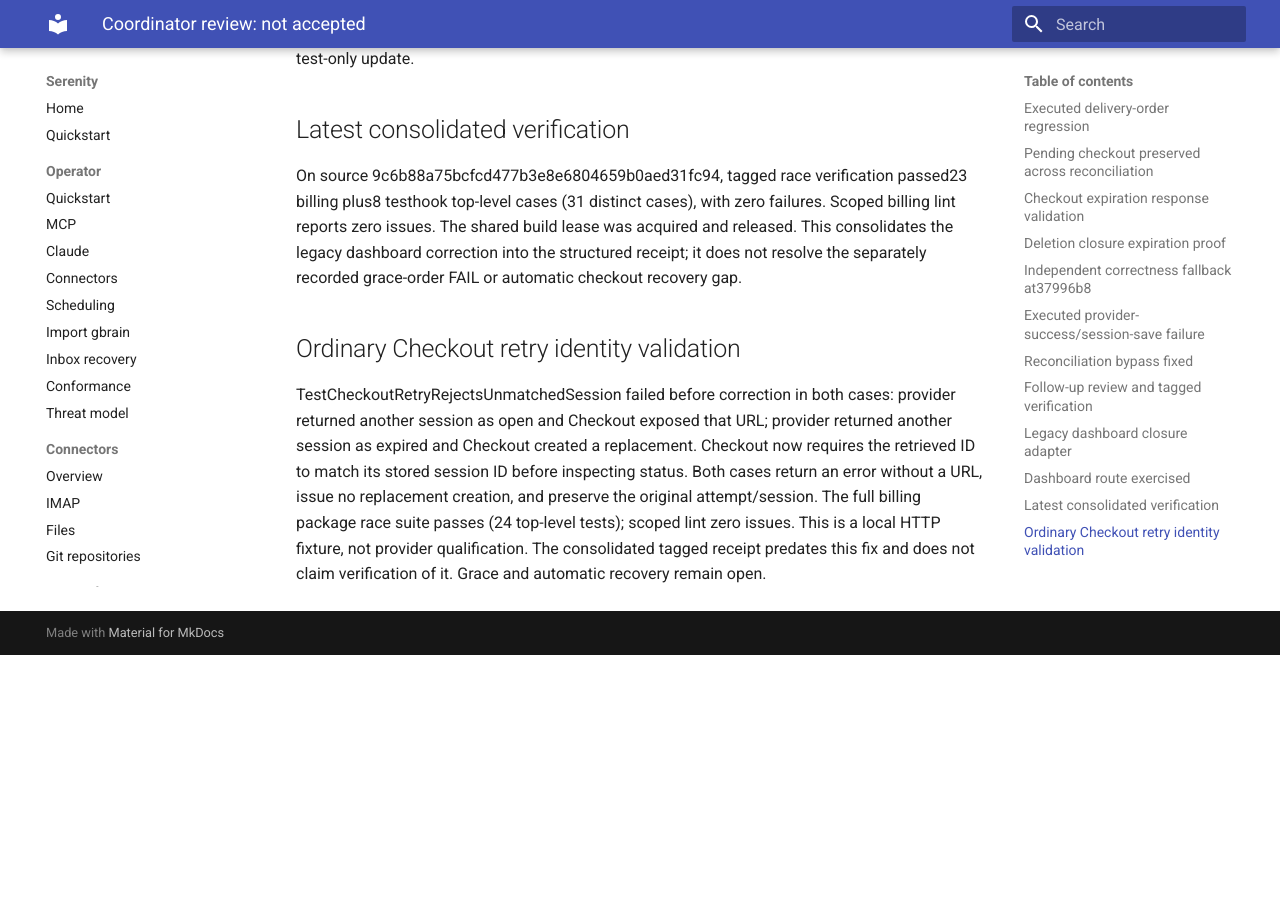
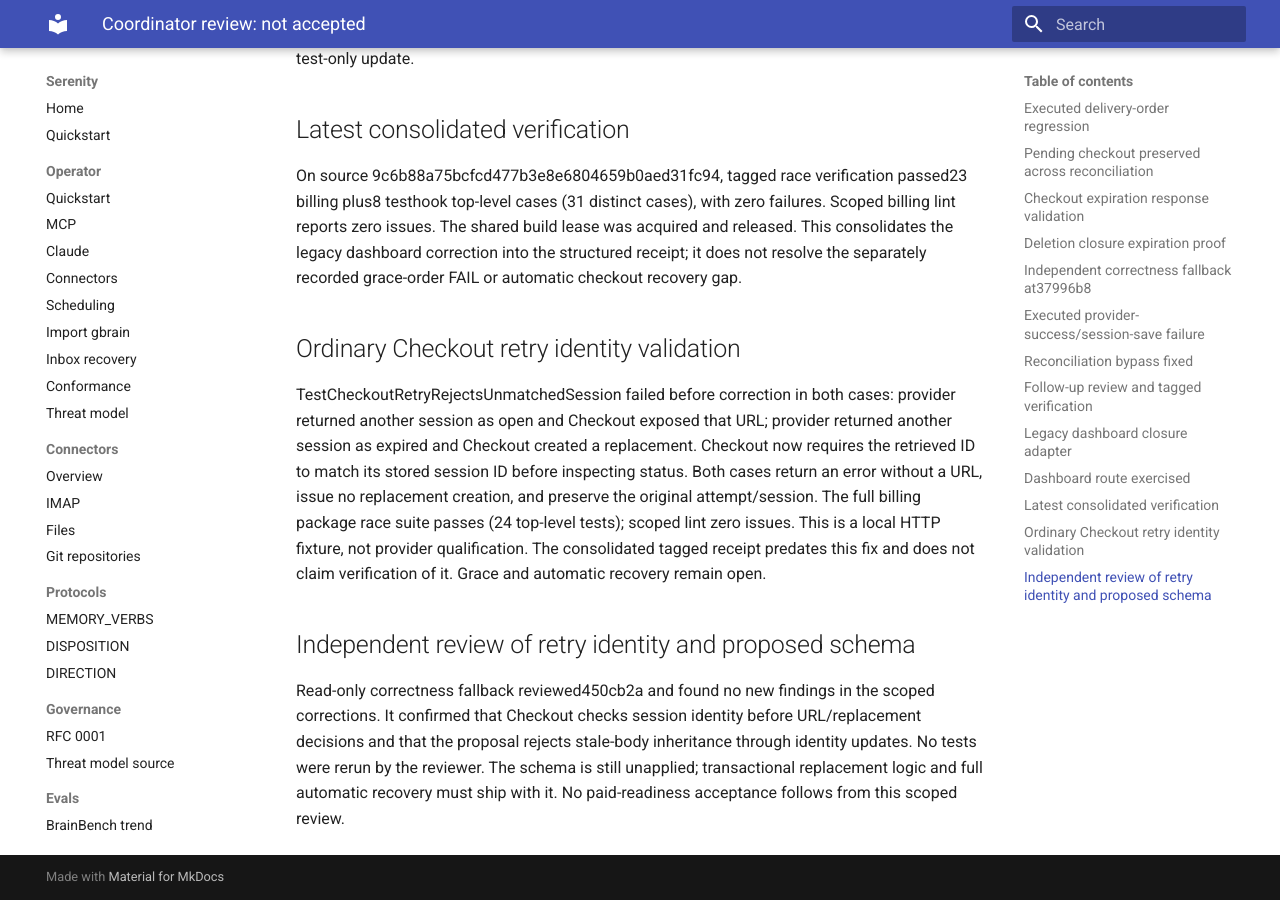
Before and after one commit to sirerun/serenity, an MkDocs documentation site: the page built from docs/launch/evidence/T23.47/coordinator-review.md, in a window 1280 px wide and 900 px high, scrolled down 4124 px. Built offline with MkDocs 1.6.1 and Material for MkDocs 9.7.7, drawn with Linux system fonts in a browser that asks for light colours; before the commit the page ends 4779 px from its top, so only the background shows below that.

Commit message:
docs: record independent checkout correction review

```diff
--- a/docs/launch/evidence/T23.47/coordinator-review.md
+++ b/docs/launch/evidence/T23.47/coordinator-review.md
@@ -74,3 +74,12 @@ and preserve the original attempt/session. The full billing package race suite
 passes (24 top-level tests); scoped lint zero issues. This is a local HTTP fixture,
 not provider qualification. The consolidated tagged receipt predates this fix and
 does not claim verification of it. Grace and automatic recovery remain open.
+
+## Independent review of retry identity and proposed schema
+
+Read-only correctness fallback reviewed450cb2a and found no new findings in the
+scoped corrections. It confirmed that Checkout checks session identity before
+URL/replacement decisions and that the proposal rejects stale-body inheritance
+through identity updates. No tests were rerun by the reviewer. The schema is
+still unapplied; transactional replacement logic and full automatic recovery must
+ship with it. No paid-readiness acceptance follows from this scoped review.
```
